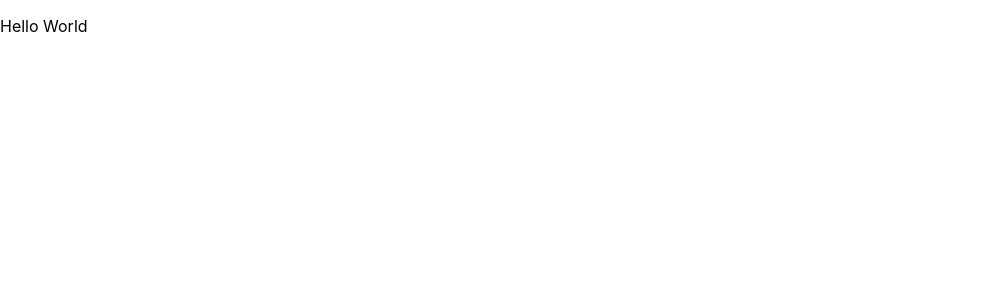
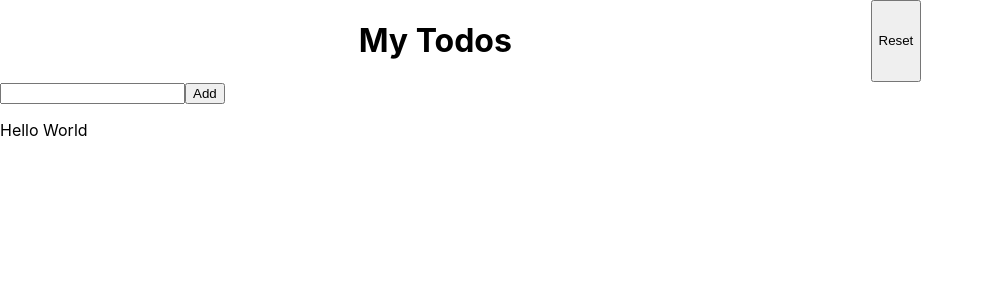
Before and after one commit to Benyamin428/react-to-do-list, a React (Create React App) app: page / in a window 1280 px wide. Shown: the top 300 px of the page, without its empty margins (0-984 px from the left). Built offline with nearby package versions, Linux system fonts and the light colour scheme.

Commit message:
Set up components

```diff
--- a/src/App.jsx
+++ b/src/App.jsx
@@ -1,6 +1,14 @@
+import Heading from "./components/Heading/Heading";
+import Taskbar from "./components/Taskbar/Taskbar";
+import Main from "./components/Main/Main";
+
 const App = () => {
   return (
-    <p>Hello World</p>
+    <>
+      <Heading />
+      <Taskbar />
+      <Main />
+    </>
   );
 }
 
--- /dev/null
+++ b/src/components/Button/Button.jsx
@@ -0,0 +1,7 @@
+const Button = ({buttonText}) => {
+    return (
+      <button>{buttonText}</button>
+    );
+  }
+
+  export default Button;
--- /dev/null
+++ b/src/components/Heading/Heading.jsx
@@ -0,0 +1,14 @@
+import Button from "../Button/Button";
+import Taskbar from "../Taskbar/Taskbar";
+import "./Heading.scss";
+
+const Heading = () => {
+    return (
+        <div className="heading">
+            <h1>My Todos</h1>
+            <Button buttonText="Reset" />
+        </div>
+    );
+  }
+
+  export default Heading;
--- /dev/null
+++ b/src/components/Heading/Heading.scss
@@ -0,0 +1,4 @@
+.heading {
+    display: flex;
+    justify-content: space-evenly;
+}
--- /dev/null
+++ b/src/components/Input/Input.jsx
@@ -0,0 +1,7 @@
+const Input = () => {
+    return (
+      <input type="text" />
+    );
+  }
+
+  export default Input;
--- /dev/null
+++ b/src/components/Main/Main.jsx
@@ -0,0 +1,7 @@
+const Main = () => {
+    return (
+        <p>Hello World</p>
+    );
+  }
+
+  export default Main;
--- /dev/null
+++ b/src/components/Taskbar/Taskbar.jsx
@@ -0,0 +1,13 @@
+import Input from "../Input/Input";
+import Button from "../Button/Button";
+
+const Taskbar = () => {
+    return (
+    <>
+        <Input />
+        <Button buttonText="Add" />
+    </>
+    );
+  }
+
+  export default Taskbar;
```
